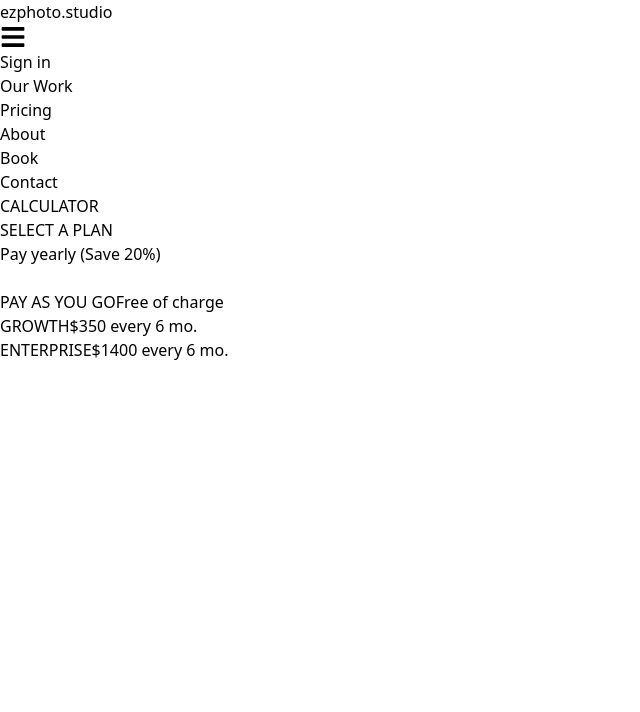
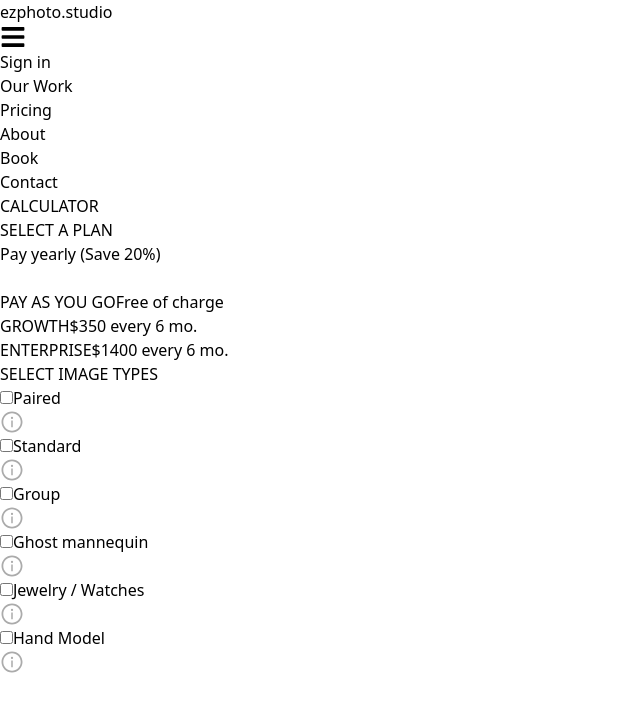
Before and after one commit to anthony-urbina/ezphoto, a Next.js app: page /pricing in a window 1280 px wide. Shown: the top 712 px of the page, without its empty margins (0-640 px from the left). Built offline with nearby package versions, Linux system fonts and the light colour scheme; no server answers.

Commit message:
select image types complete

```diff
--- /dev/null
+++ b/components/elements/Header/index.ts
@@ -0,0 +1 @@
+export * from "./Header";
--- a/components/elements/index.ts
+++ b/components/elements/index.ts
@@ -1 +1,2 @@
 export * from "./Header";
+export * from "./pricing";
--- /dev/null
+++ b/components/elements/pricing/SelectAPlan/SelectAPlan.tsx
@@ -0,0 +1,62 @@
+import { useState } from "react";
+
+export const SelectAPlan = () => {
+  const [isOn, setIsOn] = useState(false);
+
+  const toggleSwitch = () => {
+    console.log("switch is:", !isOn);
+
+    setIsOn(!isOn);
+  };
+  return (
+    <div>
+      <div className="flex items-center justify-between pb-4">
+        <div className=" basis-1/2">
+          <h3 className="text-2xl font-bold">SELECT A PLAN</h3>
+        </div>
+        <div className="basis-1/2">
+          <div className="flex items-center justify-end cursor-pointer">
+            <label htmlFor="toggle" className="cursor-pointer">
+              Pay yearly (Save 20%)
+            </label>
+            <div
+              onClick={toggleSwitch}
+              className={`relative border rounded-2xl h-[29px] pr-[3.39rem] flex items-center transition ${
+                isOn ? "bg-black" : "bg-[#888888] "
+              }`}
+            >
+              <input
+                id="toggle"
+                type="button"
+                className={` cursor-pointer absolute bg-white rounded-full left-0 transform h-[25px] w-[25px] transition duration-250 ease-in-out box-shadow duration-150 outline-none
+                ${isOn ? "translate-x-[28px]" : "translate-x-[1px]"}`}
+              ></input>
+            </div>
+          </div>
+        </div>
+      </div>
+      <div className="w-full border border-[#c3cbcd] border-r-2">
+        <ul className="cursor-pointer">
+          <li className="py-2 font-bold hover:bg-[#dce4e4] pl-4">
+            PAY AS YOU GO
+            <span className="block font-bold text-[#807777]">
+              Free of charge
+            </span>
+          </li>
+          <li className="py-2 font-bold pl-4  hover:bg-[#dce4e4]">
+            GROWTH
+            <span className="block font-bold text-[#807777]">
+              $350 every 6 mo.
+            </span>
+          </li>
+          <li className="py-2 font-bold pl-4  hover:bg-[#dce4e4]">
+            ENTERPRISE
+            <span className="block font-bold text-[#807777]">
+              $1400 every 6 mo.
+            </span>
+          </li>
+        </ul>
+      </div>
+    </div>
+  );
+};
--- /dev/null
+++ b/components/elements/pricing/SelectAPlan/index.ts
@@ -0,0 +1 @@
+export * from "./SelectAPlan";
--- /dev/null
+++ b/components/elements/pricing/SelectImageTypes/SelectImageTypes.tsx
@@ -0,0 +1,75 @@
+import { useState } from "react";
+import { AiOutlineInfoCircle } from "react-icons/ai";
+
+export const SelectImageTypes = () => {
+  const [isOn, setIsOn] = useState(false);
+
+  const toggleSwitch = () => {
+    console.log("switch is:", !isOn);
+
+    setIsOn(!isOn);
+  };
+  return (
+    <div className="pt-8">
+      <div className="flex items-center justify-between pb-4">
+        <h3 className="text-2xl font-bold">SELECT IMAGE TYPES</h3>
+      </div>
+      <div className="border border-[#c3cbcd] border-r-2 flex flex-col">
+        <div className="flex items-center border-b border-[#c3cbcd] w-full justify-between px-4">
+          <div className="flex py-4 ">
+            <input type="checkbox" id="standard" className="w-6 mr-2" />
+            <label htmlFor="standard" className="text-[#807777]">
+              Paired
+            </label>
+          </div>
+          <AiOutlineInfoCircle size={24} color="#ababab" />
+        </div>
+        <div className="flex items-center border-b border-[#c3cbcd] w-full justify-between px-4">
+          <div className="flex py-4 ">
+            <input type="checkbox" id="standard" className="w-6 mr-2" />
+            <label htmlFor="standard" className="text-[#807777]">
+              Standard
+            </label>
+          </div>
+          <AiOutlineInfoCircle size={24} color="#ababab" />
+        </div>
+        <div className="flex items-center border-b border-[#c3cbcd] w-full justify-between px-4">
+          <div className="flex py-4 ">
+            <input type="checkbox" id="standard" className="w-6 mr-2" />
+            <label htmlFor="standard" className="text-[#807777]">
+              Group
+            </label>
+          </div>
+          <AiOutlineInfoCircle size={24} color="#ababab" />
+        </div>
+        <div className="flex items-center border-b border-[#c3cbcd] w-full justify-between px-4">
+          <div className="flex py-4 ">
+            <input type="checkbox" id="standard" className="w-6 mr-2" />
+            <label htmlFor="standard" className="text-[#807777]">
+              Ghost mannequin
+            </label>
+          </div>
+          <AiOutlineInfoCircle size={24} color="#ababab" />
+        </div>
+        <div className="flex items-center border-b border-[#c3cbcd] w-full justify-between px-4">
+          <div className="flex py-4 ">
+            <input type="checkbox" id="standard" className="w-6 mr-2" />
+            <label htmlFor="standard" className="text-[#807777]">
+              Jewelry / Watches
+            </label>
+          </div>
+          <AiOutlineInfoCircle size={24} color="#ababab" />
+        </div>
+        <div className="flex items-center justify-between w-full px-4">
+          <div className="flex py-4 ">
+            <input type="checkbox" id="standard" className="w-6 mr-2" />
+            <label htmlFor="standard" className="text-[#807777]">
+              Hand Model
+            </label>
+          </div>
+          <AiOutlineInfoCircle size={24} color="#ababab" />
+        </div>
+      </div>
+    </div>
+  );
+};
--- /dev/null
+++ b/components/elements/pricing/SelectImageTypes/index.ts
@@ -0,0 +1 @@
+export * from "./SelectImageTypes";
--- /dev/null
+++ b/components/elements/pricing/index.ts
@@ -0,0 +1,2 @@
+export * from "./SelectAPlan";
+export * from "./SelectImageTypes";
--- a/components/pages/pricing/PricingPage.tsx
+++ b/components/pages/pricing/PricingPage.tsx
@@ -1,63 +1,13 @@
 import { useState } from "react";
+import { SelectAPlan, SelectImageTypes } from "@/components/elements";
+
 export const PricingPage = () => {
-  const [isOn, setIsOn] = useState(false);
-
-  const toggleSwitch = () => {
-    console.log("switch is:", !isOn);
-
-    setIsOn(!isOn);
-  };
   return (
     <>
       <h1 className="text-4xl font-bold py-9">CALCULATOR</h1>
       <div className="basis-full">
-        <div className="flex items-center justify-between pb-4">
-          <div className=" basis-1/2">
-            <h3 className="text-2xl font-bold">SELECT A PLAN</h3>
-          </div>
-          <div className="basis-1/2">
-            <div className="flex items-center justify-end cursor-pointer">
-              <label htmlFor="toggle" className="cursor-pointer">
-                Pay yearly (Save 20%)
-              </label>
-              <div
-                onClick={toggleSwitch}
-                className={`relative border rounded-2xl h-[29px] pr-[3.39rem] flex items-center transition ${
-                  isOn ? "bg-black" : "bg-[#888888] "
-                }`}
-              >
-                <input
-                  id="toggle"
-                  type="button"
-                  className={` cursor-pointer absolute bg-white rounded-full left-0 transform h-[25px] w-[25px] transition duration-250 ease-in-out box-shadow duration-150 outline-none
-                ${isOn ? "translate-x-[28px]" : "translate-x-[1px]"}`}
-                ></input>
-              </div>
-            </div>
-          </div>
-        </div>
-        <div className="w-full border border-[#c3cbcd] border-r-2">
-          <ul className="cursor-pointer">
-            <li className="py-2 font-bold hover:bg-[#dce4e4] pl-4">
-              PAY AS YOU GO
-              <span className="block font-bold text-[#807777]">
-                Free of charge
-              </span>
-            </li>
-            <li className="py-2 font-bold pl-4  hover:bg-[#dce4e4]">
-              GROWTH
-              <span className="block font-bold text-[#807777]">
-                $350 every 6 mo.
-              </span>
-            </li>
-            <li className="py-2 font-bold pl-4  hover:bg-[#dce4e4]">
-              ENTERPRISE
-              <span className="block font-bold text-[#807777]">
-                $1400 every 6 mo.
-              </span>
-            </li>
-          </ul>
-        </div>
+        <SelectAPlan />
+        <SelectImageTypes />
       </div>
     </>
   );
--- a/pages/_app.tsx
+++ b/pages/_app.tsx
@@ -1,7 +1,7 @@
 import "@/styles/globals.css";
 import type { AppProps } from "next/app";
 import { SessionProvider } from "next-auth/react";
-import { Header } from "@/components/elements";
+import { Header } from "@/components/elements/Header";
 
 export default function App({
   Component,
```
Also changed, not shown: components/elements/Header/Header.tsx (renamed from components/elements/Header.tsx).
